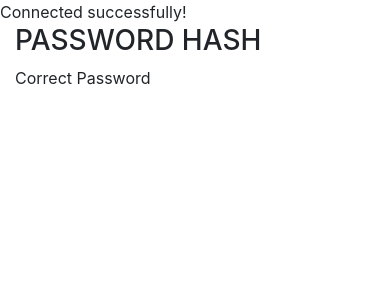
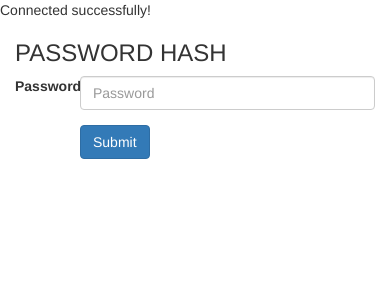
Before and after one commit to dream-weaver/PHPInsideLearningAndProjects, a PHP site: page /Project/MySQL/password_hash.php in a window 390 px wide. Shown: the top 300 px of the page. Run offline with PHP 8.4, Linux system fonts and the light colour scheme; some libraries are stand-ins or nearby versions.

Commit message:
Add password hashing method...adding demo SESSION example which help me to do a FULL CLIENT LOGIN PAGE next....
Will update soon

```diff
--- a/IntroToPHP/Project/MySQL/password_hash.php
+++ b/IntroToPHP/Project/MySQL/password_hash.php
@@ -32,12 +32,29 @@
                 /*$password = password_hash("mypassword", PASSWORD_DEFAULT);
                 echo $password;*/
                 $hashedPassword = '$2y$10$RhbPevAS4kn9xpy1J/4Gye68HB6RyjmtHOsTp9xVFMxnmwBfFifeq';
-                if(password_verify("mypassword", $hashedPassword)){
-                    echo "Correct Password";
-                }else{
-                    echo "Incorrect Password";
+                if(isset($_POST["submit"])){
+                        if(password_verify($_POST["password"], $hashedPassword)){
+                        echo "Correct Password";
+                    }else{
+                        echo "Incorrect Password";
+                    }
                 }
             ?>
+            <form class="form-horizontal" action="<?php htmlspecialchars($_SERVER["PHP_SELF"]) ?>" method="post">
+                 <div class="form-group">
+                    <label for="inputPassword" class="control-label col-xs-2">Password</label>
+                    <div class="col-xs-10">
+                        <small class="text-danger"></small>
+                        <input type="password" class="form-control" id="inputPassword" name="password" placeholder="Password">
+                    </div>
+                </div>
+                <div class="form-group">
+                    <div class="col-xs-offset-2 col-xs-10">
+                        <input type="submit" class="btn btn-primary" name="submit">
+                    </div>
+                </div>
+            </form>
+
         </div>
 
       <!-- jQuery (necessary for Bootstrap's JavaScript plugins) -->
```
